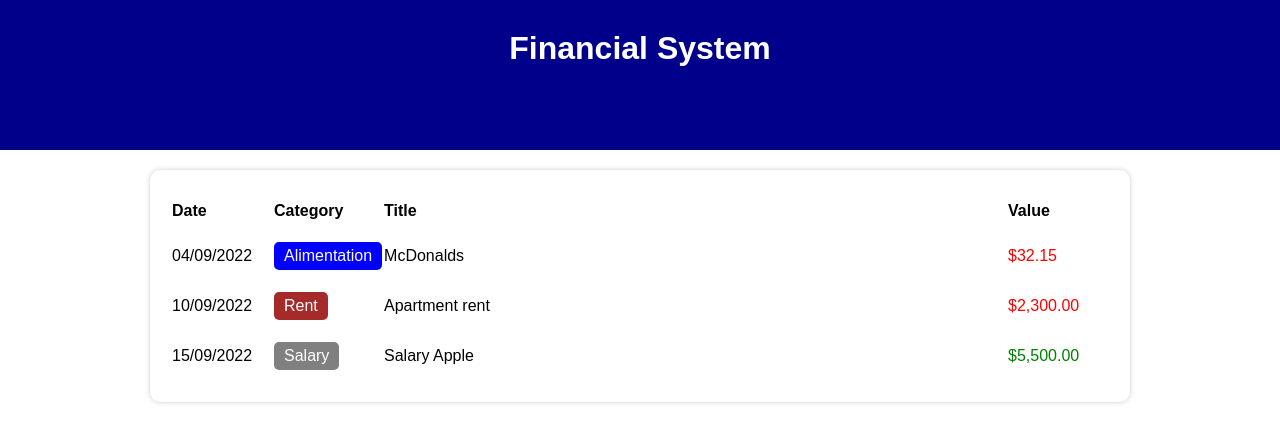
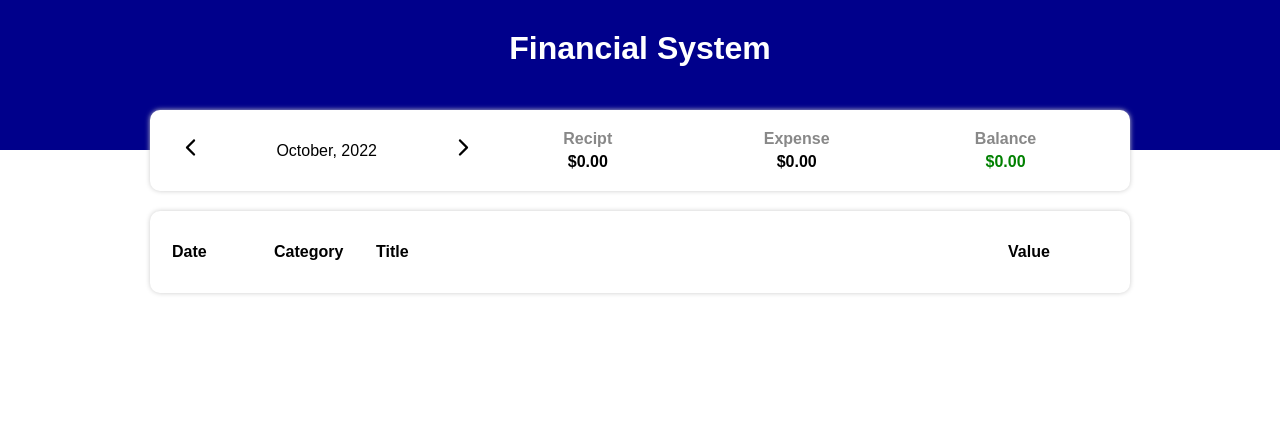
Before and after one commit to yThiagoFS/financial_system, a React (Create React App) app: page / in a window 1280 px wide. Shown: the top 442 px of the page. Built offline with nearby package versions, Linux system fonts and the light colour scheme.

Commit message:
balance system complete

```diff
--- a/package.json
+++ b/package.json
@@ -12,6 +12,7 @@
     "@types/react-dom": "^18.0.6",
     "react": "^18.2.0",
     "react-dom": "^18.2.0",
+    "react-icons": "^4.4.0",
     "react-scripts": "5.0.1",
     "styled-components": "^5.3.5",
     "typescript": "^4.8.2",
--- a/src/App.tsx
+++ b/src/App.tsx
@@ -8,14 +8,33 @@ import { items } from "./data/items"
 import { getCurrentMonth, filterListByMonth } from "./helpers/dateFilter"
 
 import { TableArea } from './components/TableArea'
+import { InfoArea } from "./components/InfoArea"
 const App = () => {
   const [list, setList] = useState(items)
   const [filteredList, setFilteredList] =  useState<Item[]>([])
   const [currentMonth, setCurrentMonth] = useState(getCurrentMonth())
+  const [income, setIncome] = useState(0)
+  const [expense, setExpense] = useState(0)
+
   useEffect(() => {
     setFilteredList(filterListByMonth(list, currentMonth))
   }, [currentMonth, list])
-
+  useEffect(() => {
+    let incomeCount = 0;
+    let expenseCount = 0;
+    for(let i in filteredList){
+      if(categories[filteredList[i].category].expense){
+        expenseCount += filteredList[i].value
+      } else {
+        incomeCount += filteredList[i].value
+      }
+    }
+    setIncome(incomeCount)
+    setExpense(expenseCount)
+  }, [filteredList])
+  const handleMonthChange = (newMonth:string) => {
+    setCurrentMonth(newMonth)
+  }
   return (
     <SC.Container>
       <SC.Header>
@@ -24,7 +43,12 @@ const App = () => {
         </SC.HeaderText>
       </SC.Header>
       <SC.Body>
-        {/* Information area */}
+        <InfoArea
+        currentMonth={currentMonth}
+        onMonthChange={handleMonthChange}
+        income={income}
+        expense={expense}
+        />
 
         {/* Insert informations */}
 
--- /dev/null
+++ b/src/components/InfoArea/index.tsx
@@ -0,0 +1,51 @@
+import * as SC from "./styles"
+
+import { IoIosArrowBack,IoIosArrowForward } from "react-icons/io"
+import { formatCurrentMonth } from "../../helpers/dateFilter"
+import { ResumeItem } from "../ResumeItem"
+
+interface InfoAreaProps {
+    currentMonth: string
+    onMonthChange: (newMonth: string) => void
+    income: number
+    expense: number
+}
+export const InfoArea = ({ currentMonth, onMonthChange, income, expense }:InfoAreaProps) => {
+
+    const handlePrevMonth = () => {
+        let [year,month] = currentMonth.split('-')
+        let currentDate = new Date(parseInt(year), parseInt(month) -1, 1)
+        currentDate.setMonth( currentDate.getMonth() -1 )
+        onMonthChange(`${currentDate.getFullYear()} -  ${currentDate.getMonth() + 1}`)
+
+    }
+    const handleNextMonth = () => {
+        let [year,month] = currentMonth.split('-')
+        let currentDate = new Date(parseInt(year), parseInt(month) -1, 1)
+        currentDate.setMonth( currentDate.getMonth() + 1 )
+        onMonthChange(`${currentDate.getFullYear()} -  ${currentDate.getMonth() + 1}`)
+    }
+
+    return(
+        <SC.Container>
+            <SC.MonthArea>
+                <SC.MonthArrow onClick={handlePrevMonth}>
+                    <IoIosArrowBack />
+                </SC.MonthArrow>
+                <SC.MonthTitle>{formatCurrentMonth(currentMonth)}</SC.MonthTitle>
+                <SC.MonthArrow onClick={handleNextMonth}>
+                    <IoIosArrowForward />
+                </SC.MonthArrow>
+            </SC.MonthArea>
+            <SC.ResumeArea>
+                <ResumeItem title="Recipt"
+                value={income} />
+                <ResumeItem title="Expense"
+                value={expense} />
+                <ResumeItem title="Balance"
+                value={income - expense}
+                color={(income - expense) < 0 ? 'red' : 'green'} />
+            </SC.ResumeArea>
+        </SC.Container>
+    )
+}
--- /dev/null
+++ b/src/components/InfoArea/styles.ts
@@ -0,0 +1,32 @@
+import styled from "styled-components"
+
+export const Container = styled.div`
+    background-color:white;
+    box-shadow: 0 0 5px #ccc;
+    border-radius: 10px;
+    padding:20px;
+    margin-top:-40px;
+    display:flex;
+    align-items:center;
+`
+
+export const MonthArea = styled.div`
+    flex:1;
+    display:flex;
+    align-items:center;
+`
+export const MonthArrow = styled.div`
+    width:40px;
+    text-align:center;
+    font-size:25px;
+    cursor:pointer;
+`
+export const MonthTitle = styled.div`
+    flex:1;
+    text-align:center;
+`
+
+export const ResumeArea = styled.div`
+    display:flex;
+    flex:2;
+`
--- /dev/null
+++ b/src/components/ResumeItem/index.tsx
@@ -0,0 +1,21 @@
+import * as SC from "./styles"
+import { formatCurrency } from "../../utils/formatCurrency"
+
+interface ResumeItemProps {
+    title:string
+    value:number
+    color?:string
+}
+
+export const ResumeItem = ({ title, value, color }:ResumeItemProps) => {
+    return(
+        <SC.Container>
+            <SC.Title>
+                {title}
+            </SC.Title>
+            <SC.Info color={color}>
+                {formatCurrency(value)}
+            </SC.Info>
+        </SC.Container>
+    )
+}
--- /dev/null
+++ b/src/components/ResumeItem/styles.ts
@@ -0,0 +1,17 @@
+import styled from "styled-components"
+
+export const Container = styled.div`
+    flex: 1;
+`
+export const Title = styled.div`
+    text-align:center;
+    font-weight:bold;
+    color:#888;
+    margin-bottom:5px;
+
+`
+export const Info = styled.div<{color?: string}>`
+    text-align:center;
+    font-weight:bold;
+    color:${props => props.color ? props.color : '#000' };
+`
--- a/src/helpers/dateFilter.ts
+++ b/src/helpers/dateFilter.ts
@@ -1,7 +1,7 @@
 import { Item } from "../types/Item"
 export const getCurrentMonth = () => {
     let now = new Date()
-    return `${now.getFullYear()}-${now.getMonth()+1}`
+    return `${now.getFullYear()}-${now.getMonth() + 1}`
 }
 
 export const filterListByMonth = (list:Item[], date:string): Item[] => {
@@ -10,7 +10,7 @@ export const filterListByMonth = (list:Item[], date:string): Item[] => {
     for (let i in list){
         if(
             list[i].date.getFullYear() === parseInt(year) &&
-            (list[i].date.getMonth()) === parseInt(month)
+            (list[i].date.getMonth() - 1) === parseInt(month)
         ) {
 
             newList.push(list[i])
@@ -27,3 +27,10 @@ export const formatDate = (date: Date):string => {
 }
 
 const addZeroToDate = (n:number): string => n < 10 ? '0' + n : `${n}`
+
+export const formatCurrentMonth = (currentMonth: string):string => {
+    let [year, month] = currentMonth.split('-')
+    const months = ['January', 'Febuary','March', 'April','May', 'June', 'July', 'August', 'September', 'October', 'November', 'December']
+
+    return `${months[parseInt(month)]}, ${year}`
+}
```
Also changed, not shown: 1 other file (tests, documents, lock files or other folders).
